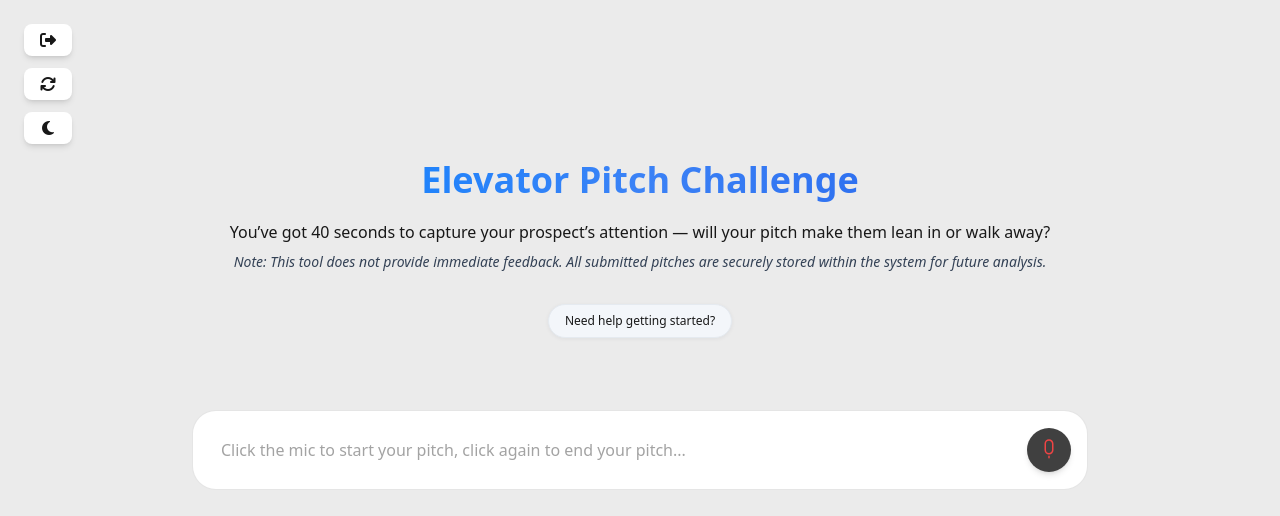
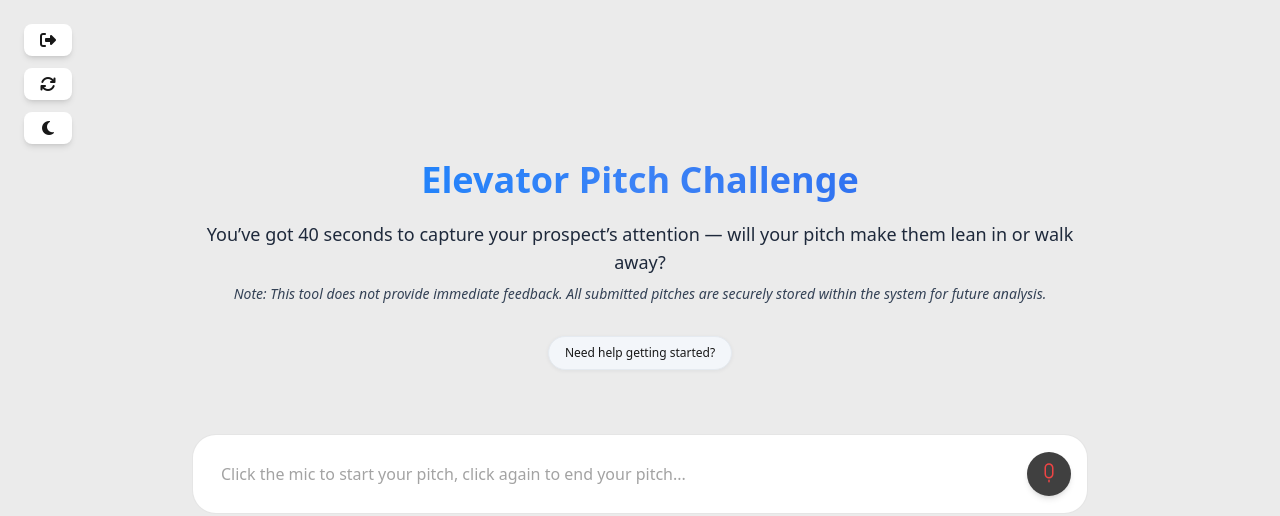
Before and after one commit to dylGray/ai-project, a Flask app: page /chat in a window 1280 px wide. Shown: the top 516 px of the page. Run offline with Flask 3, Linux system fonts and the light colour scheme; the visitor is signed in with stand-in values (Sample User, id 1); some libraries are stand-ins or nearby versions.

Commit message:
no changes made

```diff
--- a/templates/components/chat.html
+++ b/templates/components/chat.html
@@ -3,7 +3,7 @@
     <div id="mobile-instructions"
          class="block md:hidden flex h-full items-center justify-center text-center text-sm text-neutral-200">
       <div class="flex flex-col items-center justify-center space-y-2 max-w-sm mx-auto">
-        <p class="mt-3 main-info-text text-base md:text-xl lg:text-3xl">
+        <p class="mt-3 main-info-text text-base md:text-lg">
           You’ve got 40 seconds to capture your prospect’s attention — will your pitch make them lean in or walk away?
         </p>
       </div>
--- a/templates/index.html
+++ b/templates/index.html
@@ -16,7 +16,7 @@
     <h1 class="text-2xl md:text-4xl font-extrabold bg-gradient-to-r from-[#0A84FF] via-blue-500 to-blue-600 bg-clip-text text-transparent animate-fade-in pb-2">Elevator Pitch Challenge</h1>
 
     <div>
-      <p class="mt-3 main-info-text text-base md:text-xl lg:text-3xl"></p>
+      <p class="mt-3 main-info-text text-base md:text-lg">
         You’ve got 40 seconds to capture your prospect’s attention — will your pitch make them lean in or walk away?
       </p>
       <p class="hidden md:block mt-2 text-sm italic main-note-text mb-3">
```
